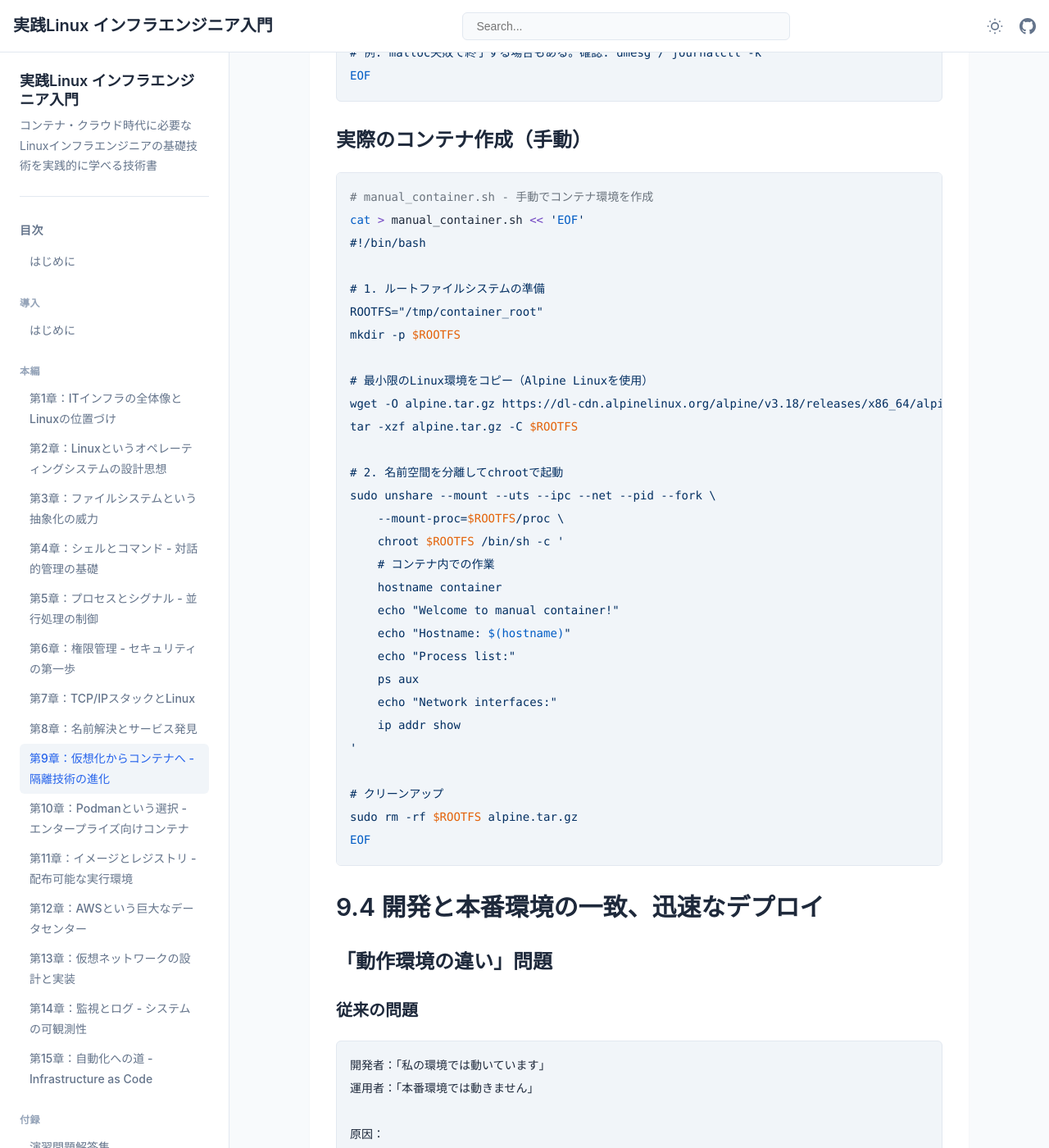
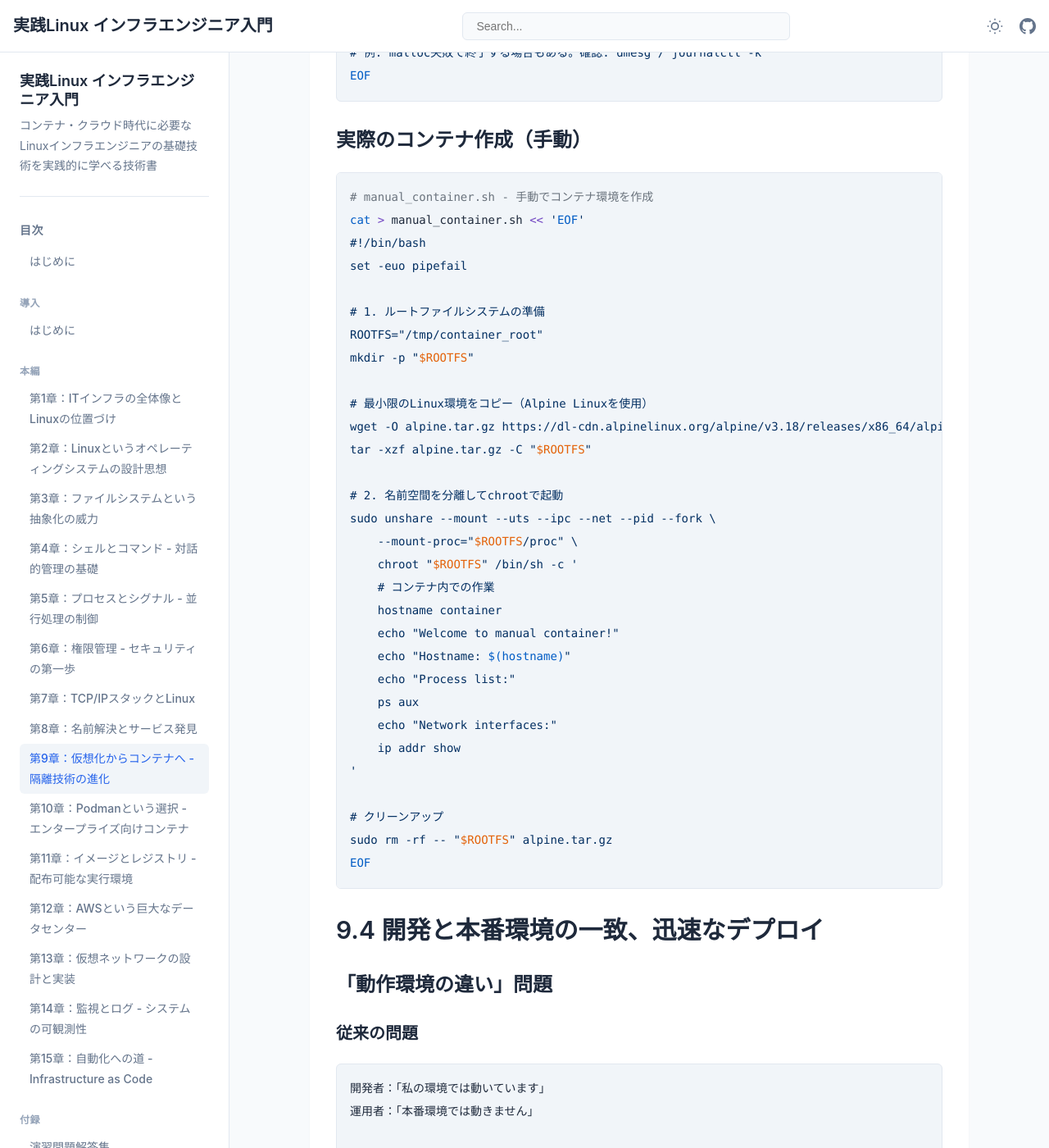
Before and after one commit to itdojp/linux-infra-textbook2, a Jekyll site: the page built from docs/chapters/chapter-09-container-evolution.md, in a window 1280 px wide and 1400 px high, scrolled down 6612 px. Shown: the whole window at 82% size. Built offline with Jekyll 4.4.1, drawn with Linux system fonts in a browser that asks for light colours; our own code applies the rules of GitHub Pages for plain Markdown files; some of the changed text lies outside the part shown.

Commit message:
docs: 危険な削除例の安全性を改善 (#126)
* docs: harden dangerous cleanup examples

* docs: mini_container.shのset -e/pipefail挙動を補正

````diff
--- a/docs/chapters/chapter-09-container-evolution.md
+++ b/docs/chapters/chapter-09-container-evolution.md
@@ -216,19 +216,20 @@ EOF
 # manual_container.sh - 手動でコンテナ環境を作成
 cat > manual_container.sh << 'EOF'
 #!/bin/bash
+set -euo pipefail
 
 # 1. ルートファイルシステムの準備
 ROOTFS="/tmp/container_root"
-mkdir -p $ROOTFS
+mkdir -p "$ROOTFS"
 
 # 最小限のLinux環境をコピー（Alpine Linuxを使用）
 wget -O alpine.tar.gz https://dl-cdn.alpinelinux.org/alpine/v3.18/releases/x86_64/alpine-minirootfs-3.18.0-x86_64.tar.gz
-tar -xzf alpine.tar.gz -C $ROOTFS
+tar -xzf alpine.tar.gz -C "$ROOTFS"
 
 # 2. 名前空間を分離してchrootで起動
 sudo unshare --mount --uts --ipc --net --pid --fork \
-    --mount-proc=$ROOTFS/proc \
-    chroot $ROOTFS /bin/sh -c '
+    --mount-proc="$ROOTFS/proc" \
+    chroot "$ROOTFS" /bin/sh -c '
     # コンテナ内での作業
     hostname container
     echo "Welcome to manual container!"
@@ -240,7 +241,7 @@ sudo unshare --mount --uts --ipc --net --pid --fork \
 '
 
 # クリーンアップ
-sudo rm -rf $ROOTFS alpine.tar.gz
+sudo rm -rf -- "$ROOTFS" alpine.tar.gz
 EOF
 ```
 
@@ -452,31 +453,32 @@ EOF
 # mini_container.sh - 最小限のコンテナランタイム
 cat > mini_container.sh << 'EOF'
 #!/bin/bash
+set -euo pipefail
 
 CONTAINER_ID="mini_$(date +%s)"
 ROOTFS="/tmp/containers/$CONTAINER_ID"
 
 # コンテナイメージの作成関数
 create_rootfs() {
-    mkdir -p $ROOTFS/{bin,lib,lib64,etc,proc,sys,dev,tmp}
+    mkdir -p "$ROOTFS"/{bin,lib,lib64,etc,proc,sys,dev,tmp}
 
     # 必要なバイナリをコピー
     for bin in sh ls cat echo ps mount umount; do
-        cp /bin/$bin $ROOTFS/bin/ 2>/dev/null || \
-        cp /usr/bin/$bin $ROOTFS/bin/ 2>/dev/null
+        cp "/bin/$bin" "$ROOTFS/bin/" 2>/dev/null || \
+        cp "/usr/bin/$bin" "$ROOTFS/bin/" 2>/dev/null
     done
 
     # 共有ライブラリをコピー
-    for bin in $ROOTFS/bin/*; do
-        ldd $bin 2>/dev/null | grep -oE '/[^ ]+' | while read lib; do
-            mkdir -p $ROOTFS$(dirname $lib)
-            cp $lib $ROOTFS$lib 2>/dev/null
-        done
+    for bin in "$ROOTFS"/bin/*; do
+        ldd "$bin" 2>/dev/null | grep -oE '/[^ ]+' | while read -r lib; do
+            mkdir -p "$ROOTFS$(dirname "$lib")"
+            cp "$lib" "$ROOTFS$lib" 2>/dev/null || true
+        done || true
     done
 
     # 基本的な設定ファイル
-    echo "container" > $ROOTFS/etc/hostname
-    echo "127.0.0.1 localhost" > $ROOTFS/etc/hosts
+    echo "container" > "$ROOTFS/etc/hostname"
+    echo "127.0.0.1 localhost" > "$ROOTFS/etc/hosts"
 }
 
 # コンテナ実行関数
@@ -486,11 +488,11 @@ run_container() {
     sudo unshare --mount --uts --ipc --net --pid --fork \
         bash -c "
         # procとsysをマウント
-        mount -t proc proc $ROOTFS/proc
-        mount -t sysfs sys $ROOTFS/sys
+        mount -t proc proc \"$ROOTFS/proc\"
+        mount -t sysfs sys \"$ROOTFS/sys\"
 
         # ルートファイルシステムを変更
-        chroot $ROOTFS /bin/sh -c '
+        chroot \"$ROOTFS\" /bin/sh -c '
             hostname \$(cat /etc/hostname)
             echo \"Welcome to mini container!\"
             echo \"Container ID: $CONTAINER_ID\"
@@ -501,8 +503,8 @@ run_container() {
         '
 
         # クリーンアップ
-        umount $ROOTFS/proc
-        umount $ROOTFS/sys
+        umount \"$ROOTFS/proc\"
+        umount \"$ROOTFS/sys\"
     "
 }
 
@@ -511,7 +513,7 @@ create_rootfs
 run_container
 
 # 後片付け
-sudo rm -rf $ROOTFS
+sudo rm -rf -- "$ROOTFS"
 EOF
 ```
 
@@ -581,12 +583,13 @@ EOF
 # layer_demo.sh
 cat > layer_demo.sh << 'EOF'
 #!/bin/bash
+set -euo pipefail
 
 echo "=== Container Image Layers Demo ==="
 
 WORK_DIR="/tmp/layer_demo"
-mkdir -p $WORK_DIR
-cd $WORK_DIR
+mkdir -p "$WORK_DIR"
+cd "$WORK_DIR"
 
 # レイヤー1：ベースシステム
 echo "Creating Layer 1: Base System"
@@ -629,7 +632,7 @@ echo "Merged filesystem contents:"
 ls -la overlay/merged/
 
 sudo umount overlay/merged
-rm -rf $WORK_DIR
+rm -rf -- "$WORK_DIR"
 EOF
 ```
 
````
Also changed, not shown: docs/chapters/chapter-02-basic-commands-exploration.md (+1 -1 lines), docs/chapters/chapter-04-shell-and-commands.md (+1 -1 lines), docs/chapters/chapter-05-shell-and-commands.md (+1 -1 lines).
